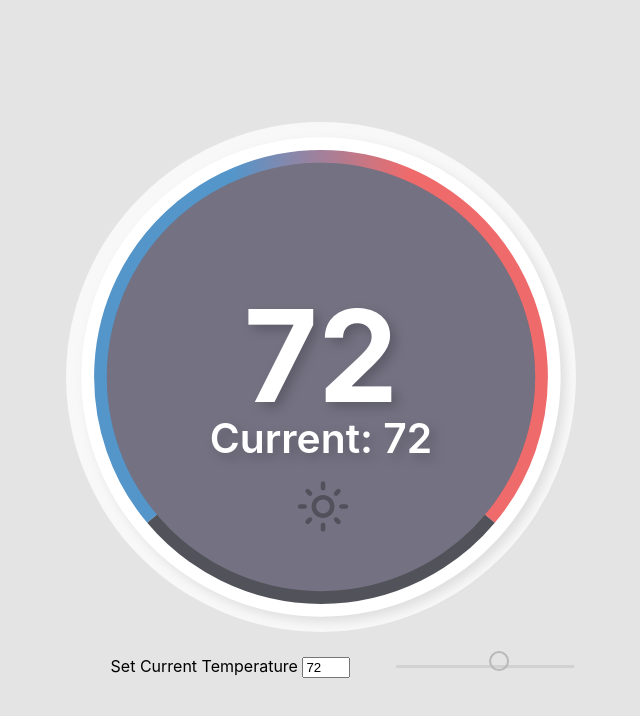
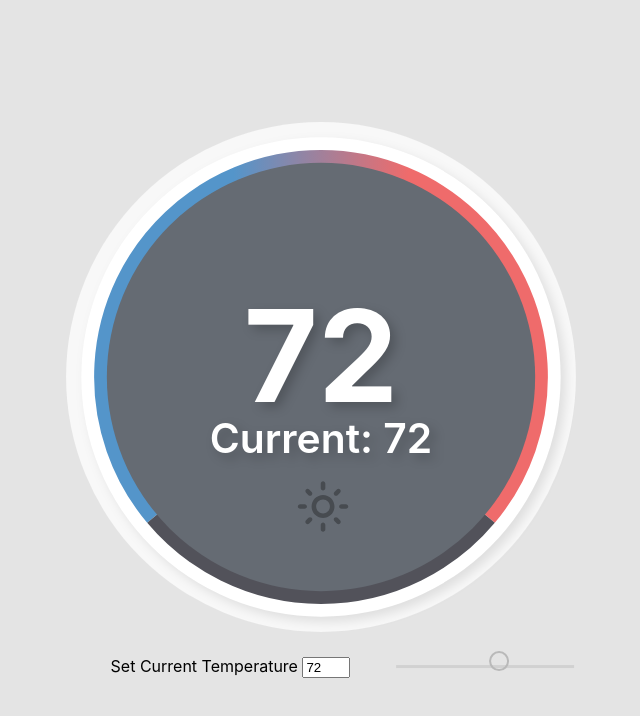
Before and after one commit to raniceyue/thermostat, a React (Create React App) app: page / in a window 1280 px wide. Shown: the top 716 px of the page, without its empty margins (319-959 px from the left). Built offline with nearby package versions, Linux system fonts and the light colour scheme.

Commit message:
Implement face colour transition on mode change

```diff
--- a/src/components/Face.jsx
+++ b/src/components/Face.jsx
@@ -10,48 +10,32 @@ import TemperatureText from './TemperatureText.jsx';
  */
 const Face = ({Tt, Tc, mode}) => {
 
-    const [heating, setHeating] = useState(0);
-    const [cooling, setCooling] = useState(0);
+    const [faceClass, setFaceClass] = useState('svg-thermo-face-idle');
 
     /**
-     * Hook to handle transition between states i.e. heating, cooling
-     * Opacity of faces are changed depending on the difference in Tt and Tc
-     * I tried to animate the SVG for the transition but it just didn't work
+     * When the mode changes, based on the mode, the class of the
+     * circle element representing the face will change and this helps
+     * to facilitate the transition effect
      */
     useEffect(() => {
-        let d = Tt - Tc;  // Difference in temp, either 4.5 or 5
-        let o = 0;
-
-        while (d >= 0 && o < 1) {
-            o += 0.2;
-            d -= 0.5;
-        }
-
-        let o_heat = o;
-        let o_cool = o;
-
         if (mode === 'COOLING') {
-            o_heat = o_heat * 0;
+            setFaceClass('svg-thermo-face-cooling');
         }
 
         if (mode === 'HEATING') {
-            o_cool = o_cool * 0;
+            setFaceClass('svg-thermo-face-heating');
         }
 
-        setCooling(o_cool);
-        setHeating(o_heat);
-
-        console.log("HEATING OPACITY: " + cooling);
-        console.log("COOLING OPACITY: " + heating);
-
-    }, [Tc, Tt, mode]);
+        if (mode === 'IDLE') {
+            setFaceClass('svg-thermo-face-idle');
+        }
+    }, [mode]);
 
     return(
 		<div className="thermostat-face">
             <svg viewBox="0 0 100 100" xmlns="http://www.w3.org/2000/svg">
-                <circle className='svg-thermo-face-idle' opacity='1' cx="50%" cy="50%" r="42"/>
-                <circle className='svg-thermo-face-heating' opacity={ heating } cx="50%" cy="50%" r="42"/>
-                <circle className='svg-thermo-face-cooling' opacity={ cooling } cx="50%" cy="50%" r="42"/>
+                <circle id='svg-thermo-face' className={ faceClass }
+                        cx="50%" cy="50%" r="42"/>
 
                 <TemperatureText Tt={Tt} Tc={Tc} />
 
--- a/src/components/style.css
+++ b/src/components/style.css
@@ -105,14 +105,17 @@ svg text::selection {
 
 .svg-thermo-face-idle {
     fill: #656B73; /* Default face colour*/
+    transition: fill 0.3s ease;
 }
 
 .svg-thermo-face-cooling {
     fill: #5495CA;
+    transition: fill 1s ease;
 }
 
 .svg-thermo-face-heating {
     fill: #d45f5f;
+    transition: fill 1s ease;
 }
 
 .svg-sun-icon {
```
